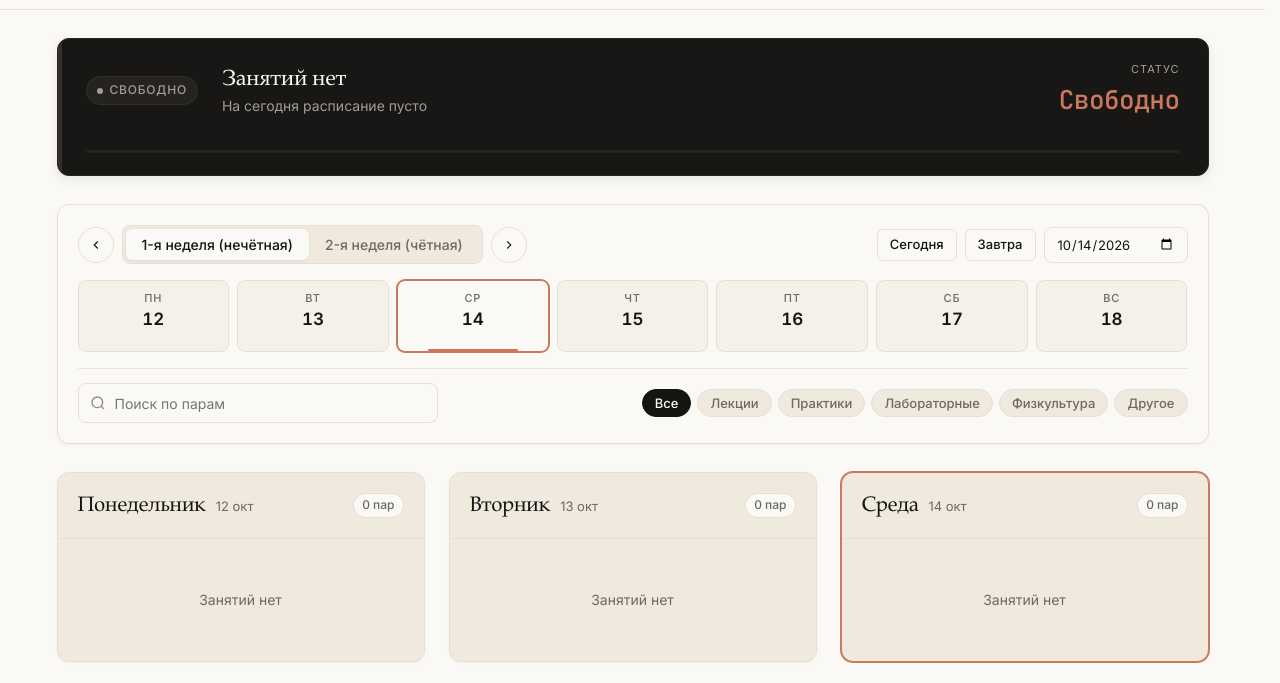
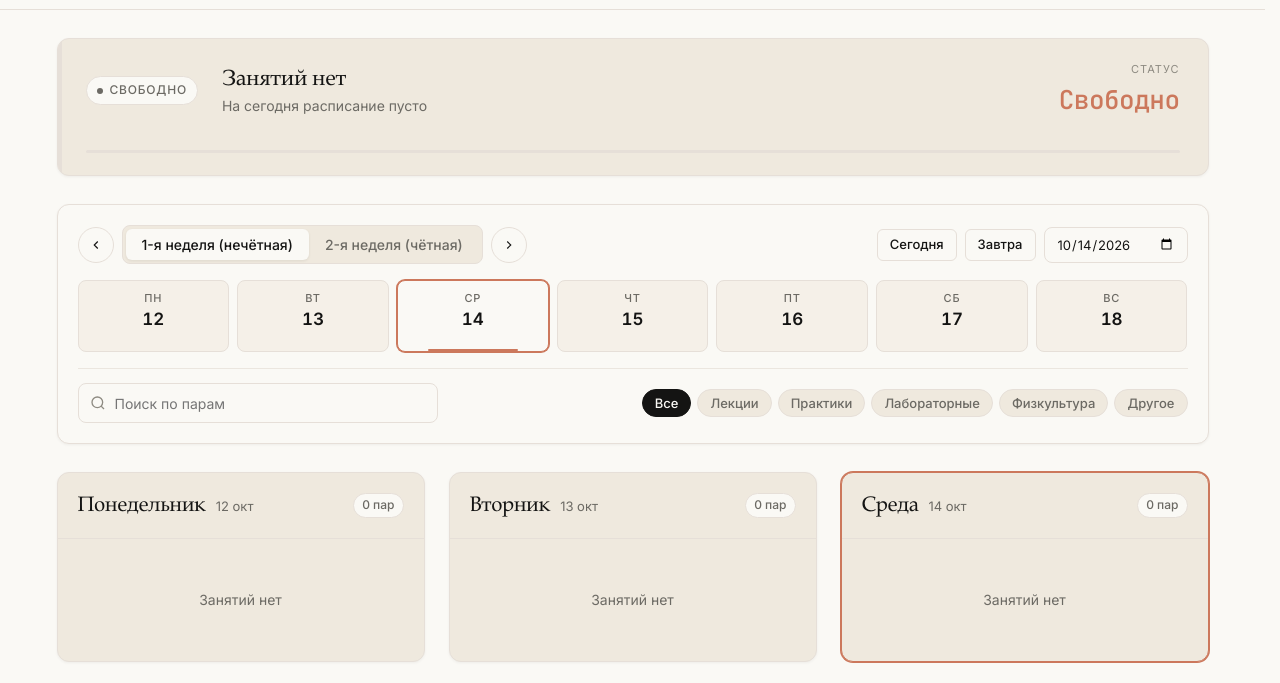
Before and after one commit to pashokejjrj/schedule-app, a website built with Vite: page index.html in a window 1280 px wide. Shown: the part 55-738 px from the top of the page. Built offline with nearby package versions, Linux system fonts and the light colour scheme.

Commit message:
fix(ui): adapt live status widget to light and dark themes

```diff
--- a/src/styles/components.css
+++ b/src/styles/components.css
@@ -169,25 +169,33 @@
     }
 
     /* ==========================================================================
-       LIVE STATUS WIDGET (product-mockup-card-dark from DESIGN-claude.md)
+       LIVE STATUS WIDGET
        ========================================================================== */
     .live-widget-wrap {
       margin: 28px 0;
     }
 
     .live-mockup-card {
-      background: var(--color-surface-dark);
-      color: var(--color-on-dark);
-      border: 1px solid #282622;
+      background: var(--color-surface-card);
+      color: var(--text-main);
+      border: 1px solid var(--border-medium);
       border-radius: var(--rounded-lg);
       padding: 22px 28px;
-      box-shadow: var(--shadow-md);
+      box-shadow: var(--shadow-sm);
       display: grid;
       grid-template-columns: auto 1fr auto;
       align-items: center;
       gap: 24px;
       position: relative;
       overflow: hidden;
+      transition: background var(--transition-standard), border-color var(--transition-standard);
+    }
+
+    [data-theme="dark"] .live-mockup-card {
+      background: var(--color-surface-dark-soft);
+      border-color: #33302b;
+      color: var(--color-on-dark);
+      box-shadow: var(--shadow-md);
     }
 
     .live-mockup-card::before {
@@ -197,6 +205,10 @@
       left: 0;
       bottom: 0;
       width: 4px;
+      background: var(--border-medium);
+    }
+
+    [data-theme="dark"] .live-mockup-card::before {
       background: #33302b;
     }
 
@@ -221,10 +233,16 @@
       text-transform: uppercase;
       padding: 4px 10px;
       border-radius: var(--rounded-pill);
+      background: var(--bg-surface);
+      color: var(--text-secondary);
+      border: 1px solid var(--border-medium);
+      width: fit-content;
+    }
+
+    [data-theme="dark"] .live-terminal-badge {
       background: var(--color-surface-dark-elevated);
       color: var(--color-on-dark-soft);
-      border: 1px solid #33302b;
-      width: fit-content;
+      border-color: #33302b;
     }
 
     .live-mockup-card.status-ongoing .live-terminal-badge {
@@ -262,18 +280,26 @@
       font-size: 22px;
       font-weight: 500;
       letter-spacing: -0.3px;
-      color: var(--color-on-dark);
+      color: var(--text-main);
       line-height: 1.25;
       overflow-wrap: anywhere;
     }
 
+    [data-theme="dark"] .live-title-display {
+      color: var(--color-on-dark);
+    }
+
     .live-meta-row {
       display: flex;
       align-items: center;
       gap: 16px;
       font-size: 14px;
+      color: var(--text-secondary);
+      flex-wrap: wrap;
+    }
+
+    [data-theme="dark"] .live-meta-row {
       color: var(--color-on-dark-soft);
-      flex-wrap: wrap;
     }
 
     .live-meta-item {
@@ -303,6 +329,10 @@
       font-size: 11px;
       text-transform: uppercase;
       letter-spacing: 1px;
+      color: var(--text-muted);
+    }
+
+    [data-theme="dark"] .live-timer-caption {
       color: var(--color-on-dark-soft);
     }
 
@@ -321,10 +351,14 @@
     .live-progress-track {
       grid-column: 1 / -1;
       height: 3px;
-      background: var(--color-surface-dark-elevated);
+      background: var(--border-medium);
       border-radius: var(--rounded-pill);
       overflow: hidden;
       margin-top: 6px;
+    }
+
+    [data-theme="dark"] .live-progress-track {
+      background: var(--color-surface-dark-elevated);
     }
 
     .live-progress-fill {
```
